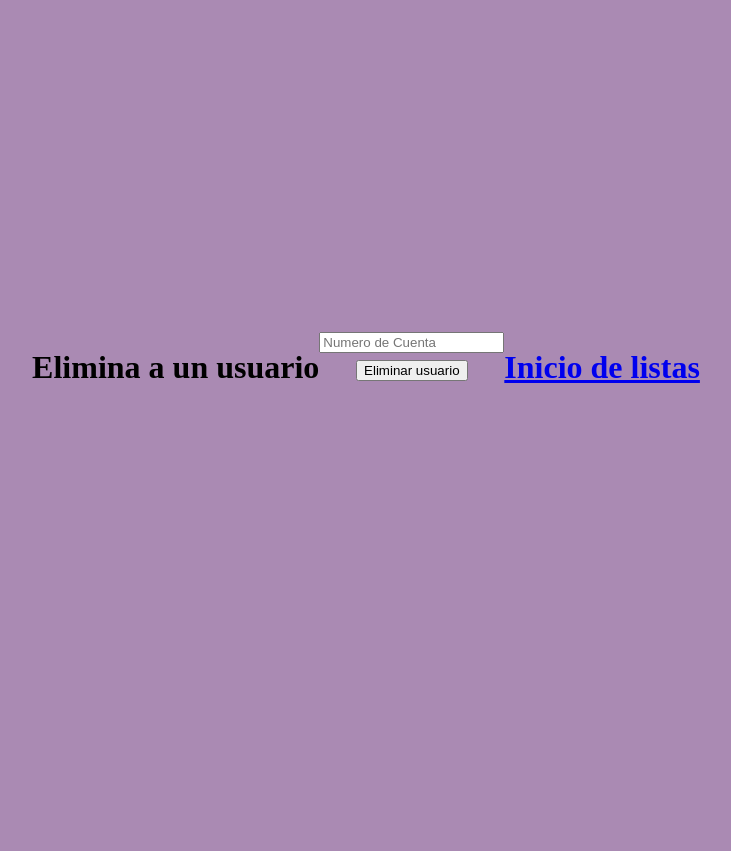
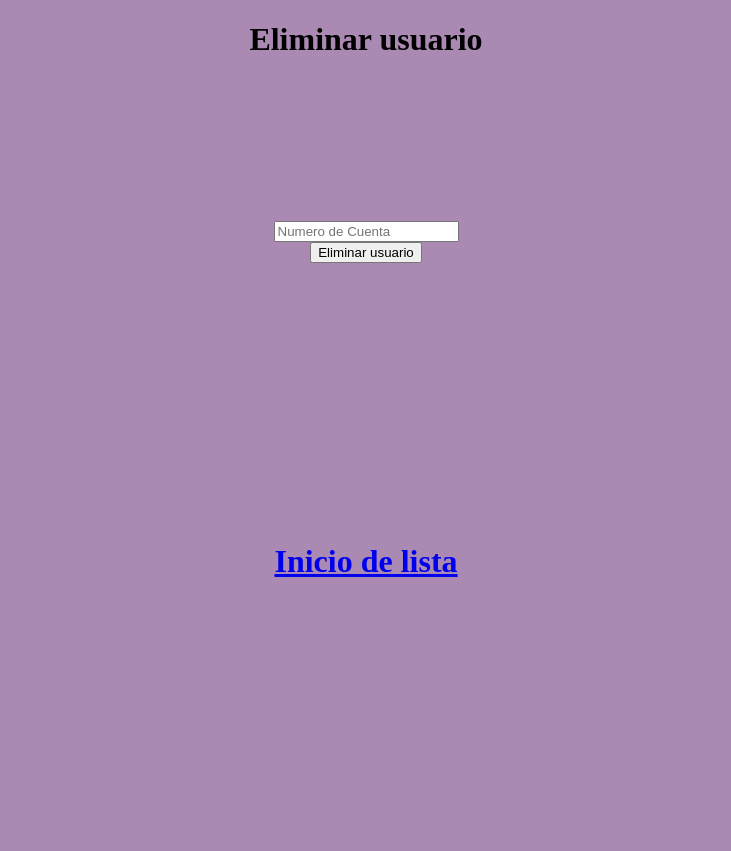
Before and after one commit to AnaMartinez44/ProgramacionWeb, a PHP site: page /EliminarUsuario.php in a window 1280 px wide. Shown: the whole page, without its empty margins (274-1005 px from the left). Before the commit the page ends 383 px from the top, so only its background shows below. Run offline with PHP 8.4, Linux system fonts and the light colour scheme.

Commit message:
se ajusto cada sección a una altura y centrada

```diff
--- a/EliminarUsuario.php
+++ b/EliminarUsuario.php
@@ -4,22 +4,44 @@
 <head>
     <meta charset="UTF-8">
     <meta name="viewport" content="width=device-width, initial-scale=1.0">
-    <link rel="stylesheet" href="styles.css">
-    <title>Document</title>
+
+    <title>Elimina a un usuario </title>
+    <style>
+        #seccion1 {
+            height: 200px;
+        }
+        h1 {
+            text-align: center;
+        }
+
+            #seccion2 {
+            height: 300px;
+            }
+
+            #seccion3 {
+            height: 300px;
+            }
+    </style>
+
 </head>
 
-<body>
-    <h1 style=" text-align: center;" >Elimina a un usuario</h1>
+<body style="background-color: #aa8ab3;">
+    <div id="seccion1">
+    <h1> Eliminar usuario</h1>
+    </div>
+
+    <div id="seccion2">
     <form style=" text-align: center;" method="POST" action="deleteUsuario.php">
+
 
         <input  type="text" name="no_cuenta" placeholder="Numero de Cuenta" />
         <br />
         <button type="submit">Eliminar usuario</button>
-
+        </div>
     </form>
-
-    <h1><a href="index.php">Inicio de listas</a></h1>
-
+    <div id="seccion3">
+    <h1><a href="index.php">Inicio de lista</a></h1>
+    </div>
 </body>
 
 </html>
--- a/styles.css
+++ b/styles.css
@@ -1,6 +1,6 @@
 body {
     margin: 0;
-    padding: 0;
+    padding: 10px;
     background-color: #aa8ab3;
     display: flex;
     align-items: center;
```
Also changed, not shown: AgregarUsuario.php (added, +8 -0 lines).
